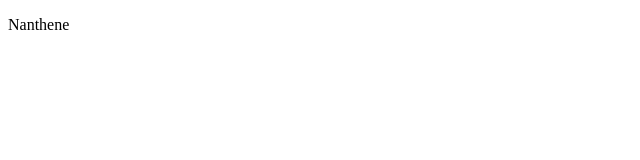
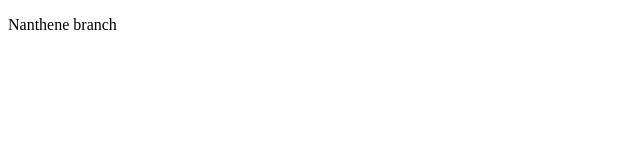
Before and after one commit to Nanthene-Elango/sample, a plain HTML site: page index.html in a window 1280 px wide. Shown: the full height of the page, 0-640 px from the left. Drawn offline with Linux system fonts and the light colour scheme.

Commit message:
changes from Nanthene branch

```diff
--- a/index.html
+++ b/index.html
@@ -6,6 +6,6 @@
     <title>Document</title>
 </head>
 <body>
-    <p>Nanthene</p>
+    <p>Nanthene branch</p>
 </body>
 </html>
```
